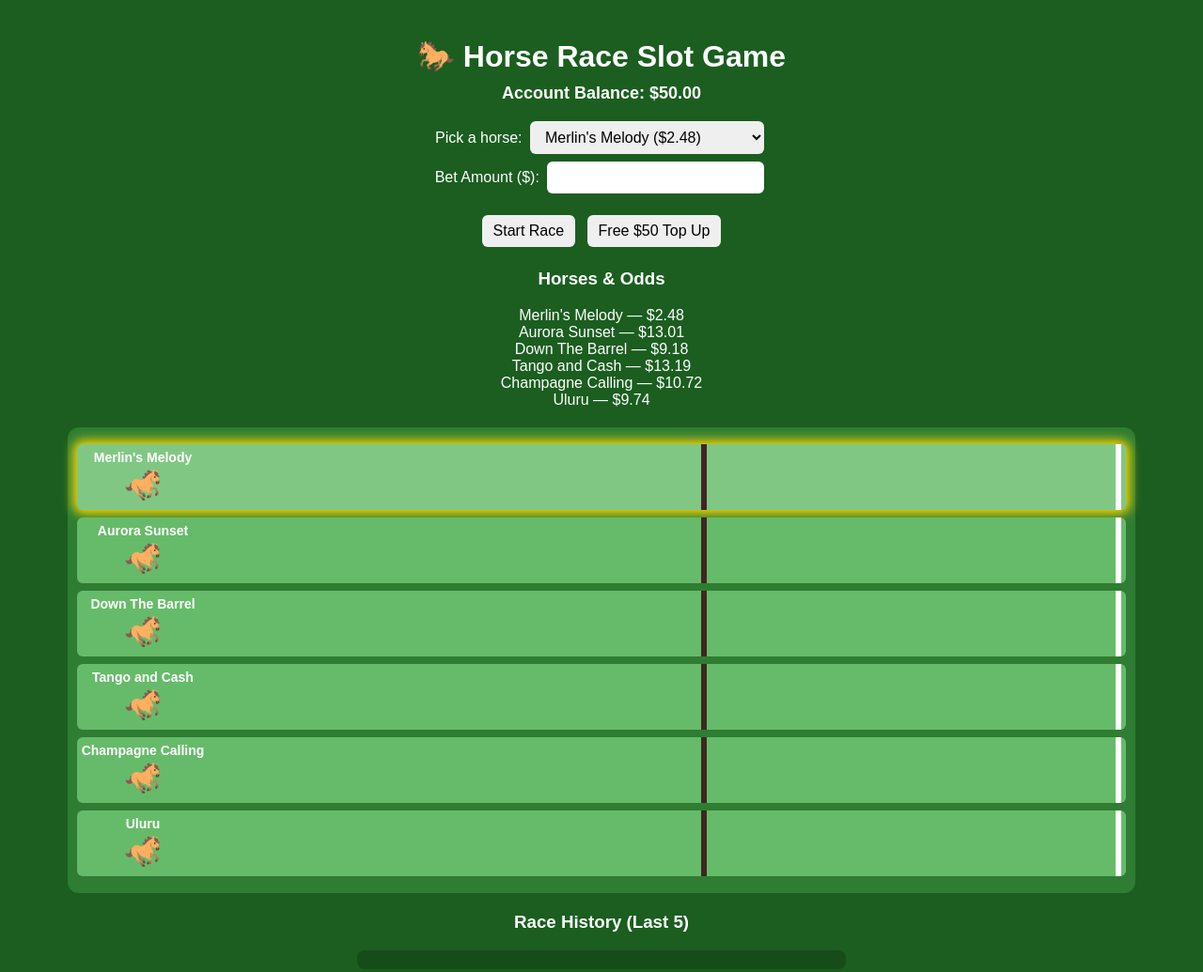
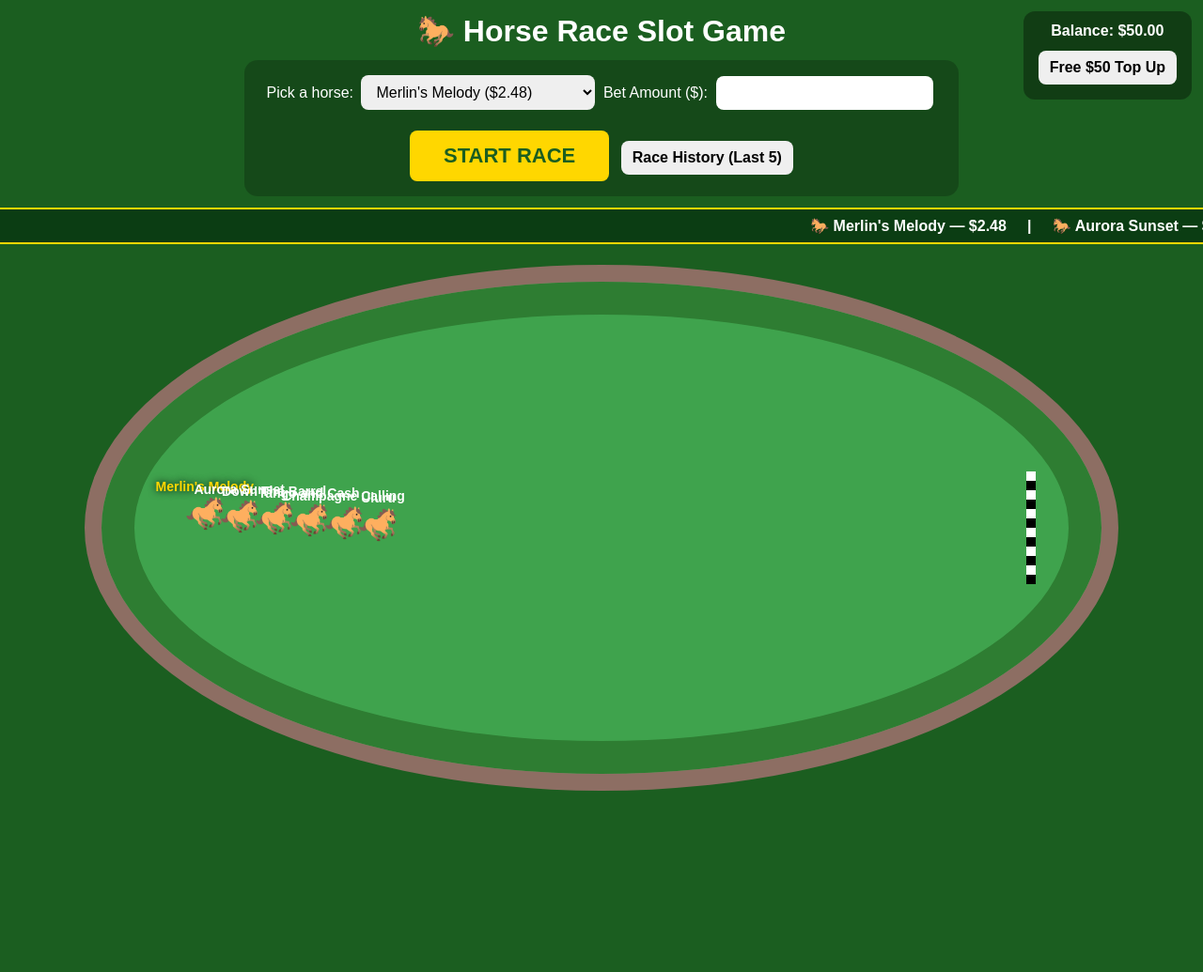
Before and after one commit to Jethro282/horse-race-slot, a plain HTML site: page index.html in a window 1280 px wide. Shown: the whole page at 94% size. After the commit the page ends 864 px from the top, so only its background shows below. Drawn offline with Linux system fonts and the light colour scheme.

Commit message:
Refactor index.html for improved layout and styles
Refactor HTML structure and styles for the Horse Race Slot Game, enhancing layout and user interface elements.

```diff
--- a/index.html
+++ b/index.html
@@ -3,210 +3,283 @@
 <head>
 <meta charset="UTF-8">
 <title>Horse Race Slot Game</title>
+
 <style>
+* { box-sizing: border-box; }
+
 body {
+  margin: 0;
   font-family: Arial, sans-serif;
   background: #1b5e20;
   color: white;
   text-align: center;
-      margin: 0;
-      padding: 20px;
+  overflow-x: hidden;
 }
 
-    h1 { margin-bottom: 10px; }
+h1 { margin: 14px 0 6px; }
 
-    .controls { margin: 15px 0; }
+.account-panel {
+  position: fixed;
+  top: 12px;
+  right: 12px;
+  background: rgba(0,0,0,0.35);
+  padding: 12px;
+  border-radius: 12px;
+  z-index: 100;
+}
 
-    select, button, input {
-      padding: 8px 12px;
+.balance {
+  font-weight: bold;
+  margin-bottom: 8px;
+}
+
+.controls {
+  margin: 12px auto;
+  padding: 12px;
+  max-width: 760px;
+  background: rgba(0,0,0,0.22);
+  border-radius: 14px;
+}
+
+select, input, button {
+  padding: 9px 12px;
   font-size: 16px;
-      border-radius: 6px;
   border: none;
+  border-radius: 8px;
   margin: 4px;
 }
 
-    button { cursor: pointer; }
+button {
+  cursor: pointer;
+  font-weight: bold;
+}
 
-    .balance {
-      font-size: 18px;
-      font-weight: bold;
-      margin: 10px 0;
+.start-btn {
+  font-size: 22px;
+  padding: 14px 36px;
+  background: gold;
+  color: #1b5e20;
+  margin-top: 10px;
 }
 
 .payout {
-      margin-top: 6px;
+  color: #ffeb3b;
   font-weight: bold;
-      color: #ffeb3b;
+  margin-top: 8px;
 }
 
-    .track {
-      width: 90%;
-      margin: 20px auto;
-      background: #2e7d32;
-      padding: 10px;
-      border-radius: 12px;
+.ticker-wrap {
+  width: 100%;
+  overflow: hidden;
+  background: #0b3d13;
+  border-top: 2px solid gold;
+  border-bottom: 2px solid gold;
+  padding: 8px 0;
+  margin-top: 12px;
 }
 
-    .lane {
-      position: relative;
-      height: 70px;
-      margin: 8px 0;
-      background: #66bb6a;
-      border-radius: 6px;
-      overflow: hidden;
-      transition: box-shadow 0.3s, background 0.3s;
+.ticker {
+  display: inline-block;
+  white-space: nowrap;
+  animation: tickerMove 24s linear infinite;
+  font-weight: bold;
 }
 
-    .lane.selected {
-      background: #81c784;
-      box-shadow: 0 0 12px 4px gold;
+@keyframes tickerMove {
+  from { transform: translateX(100%); }
+  to { transform: translateX(-100%); }
+}
+
+.track-area {
+  position: relative;
+  width: min(95vw, 1100px);
+  height: 560px;
+  margin: 22px auto;
+  background: #3fa34d;
+  border-radius: 50%;
+  border: 18px solid #8d6e63;
+  box-shadow: inset 0 0 0 35px #2e7d32;
+}
+
+.finish-line {
+  position: absolute;
+  right: 70px;
+  top: 50%;
+  width: 10px;
+  height: 120px;
+  transform: translateY(-50%);
+  background: repeating-linear-gradient(
+    to bottom,
+    white 0 10px,
+    black 10px 20px
+  );
+  z-index: 5;
 }
 
 .runner {
   position: absolute;
-      left: 0;
-      top: 6px;
-      transition: left 2s ease-out;
+  width: 160px;
   text-align: center;
-      width: 140px;
+  transform: translate(-50%, -50%);
+  transition: none;
+}
+
+.runner.selected .horse-name {
+  color: gold;
+  text-shadow: 0 0 8px black;
 }
 
 .horse-name {
   font-size: 14px;
   font-weight: bold;
-      margin-bottom: 2px;
   white-space: nowrap;
 }
 
 .horse {
-      font-size: 32px;
+  font-size: 34px;
   transform: scaleX(-1);
-      user-select: none;
 }
 
-    .barrier {
-      position: absolute;
-      right: 40%;
-      top: 0;
-      width: 6px;
-      height: 100%;
-      background: #3e2723;
+.modal {
+  position: fixed;
+  inset: 0;
+  background: rgba(0,0,0,0.82);
+  display: none;
+  align-items: center;
+  justify-content: center;
+  z-index: 1000;
 }
 
-    .finish {
-      position: absolute;
-      right: 5px;
-      top: 0;
-      width: 6px;
-      height: 100%;
-      background: white;
+.modal.show { display: flex; }
+
+.modal-box {
+  background: #1f5f24;
+  padding: 20px;
+  border-radius: 14px;
+  width: min(700px, 92vw);
+  max-height: 85vh;
+  overflow-y: auto;
+  text-align: left;
 }
 
-    #odds, #history {
-      margin-top: 10px;
+.race-modal-content {
+  width: 96vw;
+  height: 94vh;
+  text-align: center;
 }
 
-    #history {
-      background: rgba(0,0,0,0.2);
+.race-modal-content .track-area {
+  width: 92vw;
+  height: 72vh;
+}
+
+.history-entry {
+  background: rgba(255,255,255,0.1);
   padding: 10px;
-      border-radius: 8px;
-      max-width: 500px;
-      margin-left: auto;
-      margin-right: auto;
-      text-align: left;
+  border-radius: 10px;
+  margin-bottom: 10px;
 }
 
 .big-win {
   position: fixed;
   top: 50%;
   left: 50%;
-      transform: translate(-50%, -50%) scale(0.5);
+  transform: translate(-50%, -50%);
   background: gold;
   color: #1b5e20;
-      padding: 30px 40px;
-      border-radius: 16px;
-      font-size: 32px;
+  padding: 30px 45px;
+  border-radius: 18px;
+  font-size: 34px;
   font-weight: bold;
-      box-shadow: 0 0 30px gold;
-      animation: pop 1.2s ease-out forwards;
-      z-index: 1000;
+  z-index: 2000;
+  animation: pop 1.4s ease-out forwards;
 }
 
 @keyframes pop {
-      0% { transform: translate(-50%, -50%) scale(0.5); opacity: 0; }
-      60% { transform: translate(-50%, -50%) scale(1.2); opacity: 1; }
+  0% { transform: translate(-50%, -50%) scale(.4); opacity: 0; }
+  50% { transform: translate(-50%, -50%) scale(1.2); opacity: 1; }
   100% { transform: translate(-50%, -50%) scale(1); opacity: 0; }
 }
 </style>
 </head>
+
 <body>
 
 <h1>🐎 Horse Race Slot Game</h1>
 
-<div class="balance">Account Balance: $<span id="balance">0.00</span></div>
+<div class="account-panel">
+  <div class="balance">Balance: $<span id="balance">50.00</span></div>
+  <button onclick="topUp()">Free $50 Top Up</button>
+</div>
 
 <div class="controls">
   <label>Pick a horse:</label>
-  <select id="horseSelect"></select><br>
+  <select id="horseSelect"></select>
 
   <label>Bet Amount ($):</label>
   <input type="number" id="betAmount" min="1" step="1">
+
   <div class="payout" id="payout"></div>
+
+  <button class="start-btn" onclick="startRace()">START RACE</button>
+  <button onclick="openHistory()">Race History (Last 5)</button>
 </div>
 
-<button onclick="startRace()">Start Race</button>
-<button onclick="topUp()">Free $50 Top Up</button>
+<div class="ticker-wrap">
+  <div class="ticker" id="ticker"></div>
+</div>
 
-<div id="odds"></div>
+<div class="track-area" id="previewTrack">
+  <div class="finish-line"></div>
+</div>
 
-<div class="track" id="track"></div>
+<div class="modal" id="historyModal">
+  <div class="modal-box">
+    <h2>Race History</h2>
+    <div id="historyContent"></div>
+    <button onclick="closeHistory()">Close</button>
+  </div>
+</div>
 
-<h3>Race History (Last 5)</h3>
-<div id="history"></div>
+<div class="modal" id="raceModal">
+  <div class="race-modal-content">
+    <h2 id="raceSummary">Live Race</h2>
+    <div class="track-area" id="raceTrack">
+      <div class="finish-line"></div>
+    </div>
+    <button id="closeRaceBtn" onclick="closeRace()" style="display:none;">Close</button>
+  </div>
+</div>
 
 <script>
 const namePool = [
-    "Champagne Calling",
-    "La Veuve",
-    "Arabian Legacy",
-    "Aspen Colorado",
-    "Aurora Sunset",
-    "Cadbury Castle",
-    "Chequered Love",
-    "Down The Barrel",
-    "Extra Brut",
-    "Merlin's Melody",
-    "Mr No Nay",
-    "My Lancelot",
-    "My Matterhorn",
-    "Naval Officer",
-    "Nightsphere",
-    "Ready By Design",
-    "Sassy Rebel",
-    "So Poysed",
-    "Tango and Cash",
-    "Tough Judge",
-    "Trump This",
-    "Uluru",
-    "Dawn Rider",
-    "Gaga's Girl",
-    "Love Rustler"
+  "Champagne Calling", "La Veuve", "Arabian Legacy", "Aspen Colorado",
+  "Aurora Sunset", "Cadbury Castle", "Chequered Love", "Down The Barrel",
+  "Extra Brut", "Merlin's Melody", "Mr No Nay", "My Lancelot",
+  "My Matterhorn", "Naval Officer", "Nightsphere", "Ready By Design",
+  "Sassy Rebel", "So Poysed", "Tango and Cash", "Tough Judge",
+  "Trump This", "Uluru", "Dawn Rider", "Gaga's Girl", "Love Rustler"
 ];
 
 let horses = [];
 let balance = Number(localStorage.getItem("balance")) || 50;
 let lastTopUp = Number(localStorage.getItem("lastTopUp")) || null;
 let history = JSON.parse(localStorage.getItem("history")) || [];
+let raceInProgress = false;
 
 const balanceSpan = document.getElementById("balance");
-  const track = document.getElementById("track");
-  const oddsDiv = document.getElementById("odds");
 const horseSelect = document.getElementById("horseSelect");
 const betInput = document.getElementById("betAmount");
-  const payoutDiv = document.getElementById("payout");
-  const historyDiv = document.getElementById("history");
+const payout = document.getElementById("payout");
+const ticker = document.getElementById("ticker");
+const previewTrack = document.getElementById("previewTrack");
+const raceTrack = document.getElementById("raceTrack");
 
-  function updateBalance() {
+function formatMoney(n) {
+  return "$" + n.toFixed(2);
+}
+
+function saveBalance() {
   balanceSpan.textContent = balance.toFixed(2);
   localStorage.setItem("balance", balance);
 }
@@ -215,64 +288,12 @@
   return Number((Math.random() * 12 + 1.5).toFixed(2));
 }
 
-  function formatOdds(o) {
-    return `$${o.toFixed(2)}`;
+function generateHorses() {
+  const shuffled = [...namePool].sort(() => Math.random() - 0.5);
+  horses = shuffled.slice(0, 6).map(name => ({ name, odds: randomOdds() }));
 }
 
-  function generateHorses() {
-    const shuffled = [...namePool].sort(() => Math.random() - 0.5);
-    return shuffled.slice(0, 6).map(name => ({ name, odds: randomOdds() }));
-  }
-
-  function updatePayout() {
-    const bet = Number(betInput.value);
-    const idx = Number(horseSelect.value);
-    if (!bet || !horses[idx]) {
-      payoutDiv.textContent = "";
-      return;
-    }
-    payoutDiv.textContent = `Potential payout: $${(bet * horses[idx].odds).toFixed(2)}`;
-  }
-
-  function highlightLane() {
-    document.querySelectorAll('.lane').forEach(l => l.classList.remove('selected'));
-    const idx = Number(horseSelect.value);
-    if (!isNaN(idx)) track.children[idx].classList.add('selected');
-  }
-
-  function setupRace() {
-    horses = generateHorses();
-    track.innerHTML = "";
-    oddsDiv.innerHTML = "<h3>Horses & Odds</h3>";
-    horseSelect.innerHTML = "";
-
-    horses.forEach((horse, index) => {
-      oddsDiv.innerHTML += `${horse.name} — ${formatOdds(horse.odds)}<br>`;
-
-      const opt = document.createElement("option");
-      opt.value = index;
-      opt.textContent = `${horse.name} (${formatOdds(horse.odds)})`;
-      horseSelect.appendChild(opt);
-
-      const lane = document.createElement("div");
-      lane.className = "lane";
-
-      const runner = document.createElement("div");
-      runner.className = "runner";
-      runner.id = `runner-${index}`;
-      runner.innerHTML = `<div class='horse-name'>${horse.name}</div><div class='horse'>🐎</div>`;
-
-      lane.appendChild(runner);
-      lane.appendChild(Object.assign(document.createElement("div"), { className: "barrier" }));
-      lane.appendChild(Object.assign(document.createElement("div"), { className: "finish" }));
-      track.appendChild(lane);
-    });
-
-    updatePayout();
-    highlightLane();
-  }
-
-  function weightedRandomWinner() {
+function weightedWinner() {
   const total = horses.reduce((s, h) => s + 1 / h.odds, 0);
   let r = Math.random() * total;
   for (let i = 0; i < horses.length; i++) {
@@ -282,77 +303,209 @@
   return horses.length - 1;
 }
 
-  function showBigWin(amount) {
+function createRunner(horse, i, selected) {
   const div = document.createElement("div");
-    div.className = "big-win";
-    div.textContent = `BIG WIN! $${amount.toFixed(2)}`;
-    document.body.appendChild(div);
-    setTimeout(() => div.remove(), 1200);
+  div.className = "runner" + (selected ? " selected" : "");
+  div.id = "runner-" + i;
+  div.innerHTML = `<div class="horse-name">${horse.name}</div><div class="horse">🐎</div>`;
+  return div;
+}
+
+function positionRunner(el, progress, laneIndex, trackEl) {
+  const w = trackEl.clientWidth;
+  const h = trackEl.clientHeight;
+  const cx = w / 2;
+  const cy = h / 2;
+
+  const rx = w * (0.40 - laneIndex * 0.035);
+  const ry = h * (0.36 - laneIndex * 0.035);
+
+  const angle = progress * Math.PI * 2;
+  const x = cx + rx * Math.cos(angle);
+  const y = cy + ry * Math.sin(angle);
+
+  el.style.left = x + "px";
+  el.style.top = y + "px";
+}
+
+function renderTrack(trackEl, progressList = null) {
+  trackEl.querySelectorAll(".runner").forEach(r => r.remove());
+
+  const selected = Number(horseSelect.value);
+
+  horses.forEach((horse, i) => {
+    const runner = createRunner(horse, i, selected === i);
+    trackEl.appendChild(runner);
+    positionRunner(runner, progressList ? progressList[i] : 0.52, i, trackEl);
+  });
+}
+
+function setupRace() {
+  generateHorses();
+
+  horseSelect.innerHTML = "";
+  horses.forEach((h, i) => {
+    const opt = document.createElement("option");
+    opt.value = i;
+    opt.textContent = `${h.name} (${formatMoney(h.odds)})`;
+    horseSelect.appendChild(opt);
+  });
+
+  ticker.innerHTML = horses.map(h => `🐎 ${h.name} — ${formatMoney(h.odds)}`).join(" &nbsp;&nbsp;&nbsp; | &nbsp;&nbsp;&nbsp; ");
+
+  updatePayout();
+  renderTrack(previewTrack);
+}
+
+function updatePayout() {
+  const bet = Number(betInput.value);
+  const selected = Number(horseSelect.value);
+
+  if (!bet || !horses[selected]) {
+    payout.textContent = "";
+    return;
+  }
+
+  payout.textContent = "Potential payout: " + formatMoney(bet * horses[selected].odds);
+  renderTrack(previewTrack);
 }
 
 function startRace() {
+  if (raceInProgress) return;
+
   const bet = Number(betInput.value);
+  const selected = Number(horseSelect.value);
+
   if (!bet || bet <= 0) return alert("Enter a valid bet amount");
   if (bet > balance) return alert("Insufficient balance");
 
   balance -= bet;
-    updateBalance();
+  saveBalance();
 
-    const selected = Number(horseSelect.value);
-    const winner = weightedRandomWinner();
+  const winner = weightedWinner();
+  raceInProgress = true;
+
+  document.getElementById("raceModal").classList.add("show");
+  document.getElementById("closeRaceBtn").style.display = "none";
+  document.getElementById("raceSummary").textContent =
+    `Selected: ${horses[selected].name} | Bet: ${formatMoney(bet)} | Potential payout: ${formatMoney(bet * horses[selected].odds)}`;
+
+  renderTrack(raceTrack, [0,0,0,0,0,0]);
+
+  const duration = 5200;
+  const start = performance.now();
+
+  function animate(now) {
+    const t = Math.min((now - start) / duration, 1);
 
     horses.forEach((_, i) => {
-      document.getElementById(`runner-${i}`).style.left = i === winner ? "90%" : `${60 + Math.random() * 20}%`;
+      let progress;
+      if (i === winner) {
+        progress = t;
+      } else {
+        progress = t * (0.82 + Math.random() * 0.12);
+      }
+
+      const runner = raceTrack.querySelector("#runner-" + i);
+      positionRunner(runner, progress, i, raceTrack);
     });
 
-    setTimeout(() => {
+    if (t < 1) {
+      requestAnimationFrame(animate);
+    } else {
+      finishRace(selected, winner, bet);
+    }
+  }
+
+  requestAnimationFrame(animate);
+}
+
+function finishRace(selected, winner, bet) {
   let winnings = 0;
+
   if (selected === winner) {
     winnings = bet * horses[winner].odds;
     balance += winnings;
-        updateBalance();
-        if (horses[winner].odds > 10) showBigWin(winnings);
+    saveBalance();
+
+    if (horses[winner].odds > 10) {
+      showBigWin(winnings);
+    }
   }
 
   history.unshift({
     winner: horses[winner].name,
-        odds: formatOdds(horses[winner].odds),
+    odds: formatMoney(horses[winner].odds),
     picked: horses[selected].name,
     winnings: winnings.toFixed(2)
   });
 
   history = history.slice(0, 5);
   localStorage.setItem("history", JSON.stringify(history));
-      renderHistory();
+
+  document.getElementById("raceSummary").textContent =
+    `Winner: ${horses[winner].name} (${formatMoney(horses[winner].odds)}) | Your pick: ${horses[selected].name} | Winnings: ${formatMoney(winnings)}`;
+
+  document.getElementById("closeRaceBtn").style.display = "inline-block";
+  raceInProgress = false;
+
   setupRace();
-    }, 2200);
 }
 
-  function renderHistory() {
-    historyDiv.innerHTML = history.map(h =>
-      `🏁 Winner: ${h.winner} (${h.odds})<br>` +
-      `🎯 Picked: ${h.picked}<br>` +
-      `💰 Winnings: $${h.winnings}<hr>`
-    ).join("");
+function showBigWin(amount) {
+  const div = document.createElement("div");
+  div.className = "big-win";
+  div.textContent = `BIG WIN! ${formatMoney(amount)}`;
+  document.body.appendChild(div);
+  setTimeout(() => div.remove(), 1400);
 }
 
 function topUp() {
   const now = Date.now();
+
   if (lastTopUp && now - lastTopUp < 86400000) {
     alert("Only 1 free top is allowed within 24 hours. Please wait and try again later");
     return;
   }
+
   balance += 50;
   lastTopUp = now;
   localStorage.setItem("lastTopUp", lastTopUp);
-    updateBalance();
+  saveBalance();
 }
 
+function openHistory() {
+  const content = document.getElementById("historyContent");
+
+  if (!history.length) {
+    content.innerHTML = "<p>No races yet.</p>";
+  } else {
+    content.innerHTML = history.map(h => `
+      <div class="history-entry">
+        🏁 Winner: ${h.winner} (${h.odds})<br>
+        🎯 Picked: ${h.picked}<br>
+        💰 Winnings: $${h.winnings}
+      </div>
+    `).join("");
+  }
+
+  document.getElementById("historyModal").classList.add("show");
+}
+
+function closeHistory() {
+  document.getElementById("historyModal").classList.remove("show");
+}
+
+function closeRace() {
+  if (!raceInProgress) {
+    document.getElementById("raceModal").classList.remove("show");
+  }
+}
+
+horseSelect.addEventListener("change", updatePayout);
 betInput.addEventListener("input", updatePayout);
-  horseSelect.addEventListener("change", () => { updatePayout(); highlightLane(); });
 
-  updateBalance();
-  renderHistory();
+saveBalance();
 setupRace();
 </script>
 
```
Lines whose indentation alone changed are shown as unchanged.
